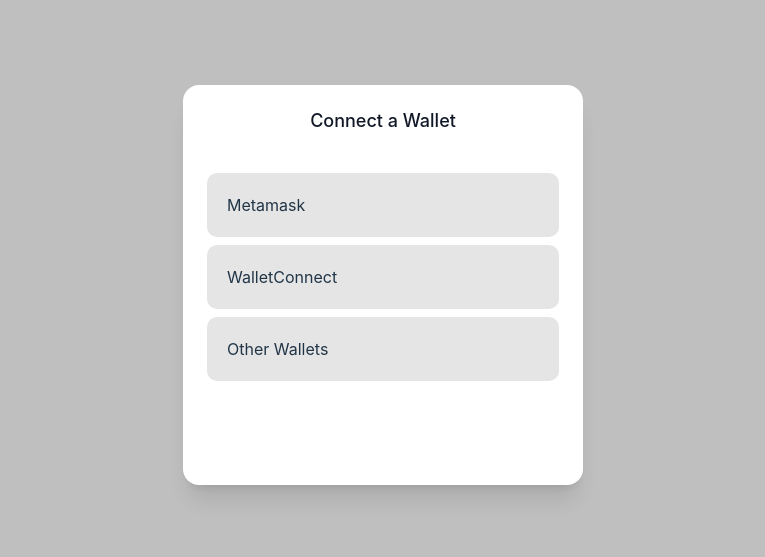
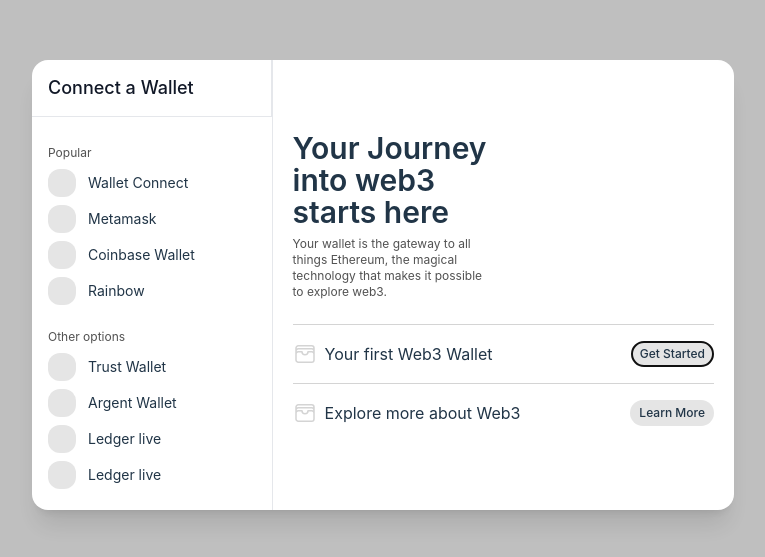
Before and after one commit to 0xparc-space/rc-1, a React (Vite) app: page / in a window 1280 px wide. Shown: the part 115-672 px from the top of the page, without its empty margins (257-1022 px from the left). Built offline with nearby package versions, Linux system fonts and the light colour scheme.

Commit message:
feat: add the finished up modal ui

```diff
--- a/src/App.tsx
+++ b/src/App.tsx
@@ -1,6 +1,7 @@
 import { useState, Fragment } from "react";
 import { Transition, Dialog } from "@headlessui/react";
 import ConnectWalletBtn from "./components/ConnectWalletBtn";
+import Connector from "./components/Connector";
 
 function App() {
   let [isOpen, setIsOpen] = useState(true);
@@ -34,7 +35,7 @@ function App() {
           </Transition.Child>
 
           <div className="fixed inset-0 overflow-y-auto">
-            <div className="flex min-h-full items-center justify-center p-4 text-center">
+            <div className="flex min-h-full items-center justify-center text-center">
               <Transition.Child
                 as={Fragment}
                 enter="ease-out duration-300"
@@ -44,27 +45,92 @@ function App() {
                 leaveFrom="opacity-100 scale-100"
                 leaveTo="opacity-0 scale-95"
               >
-                <Dialog.Panel className="w-[400px] h-[400px] max-w-md transform overflow-hidden rounded-2xl bg-white p-6 text-left align-middle shadow-xl transition-all">
+                <Dialog.Panel className="w-[702px] h-[450px] transform overflow-hidden rounded-2xl bg-white text-left align-middle shadow-xl transition-all">
+                  <div className="flex">
+                    <div className="flex-col h-full w-[400px] border-r">
                       <Dialog.Title
                         as="h3"
-                    className="text-lg font-medium leading-6 text-gray-900 text-center mb-8"
+                        className="text-lg font-medium leading-6 border-r text-gray-900 p-4 mb-3 border-b"
                       >
                         Connect a Wallet
                       </Dialog.Title>
-                  <div className="mt-2">
-                    <ul>
-                      <li className="bg-neutral-200 px-5 py-5 my-2 mt-10 rounded-[10px] hover:bg-gray-300">
-                        Metamask
-                      </li>
-                      <li className="bg-neutral-200 px-5 py-5 my-2 rounded-[10px] hover:bg-gray-300">
-                        WalletConnect
-                      </li>
-                      <li className="bg-neutral-200 px-5 py-5 my-2 rounded-[10px] hover:bg-gray-300">
-                        Other Wallets
-                      </li>
-                    </ul>
+                      <div className="p-4">
+                        <p className="text-neutral-600 text-xs mb-2">Popular</p>
+                        <Connector text={"Wallet Connect"} />
+                        <Connector text={"Metamask"} />
+                        <Connector text={"Coinbase Wallet"} />
+                        <Connector text={"Rainbow"} />
+                        <p className="text-neutral-600 text-xs mt-6 mb-2">
+                          Other options
+                        </p>
+                        <Connector text={"Trust Wallet"} />
+                        <Connector text={"Argent Wallet"} />
+                        <Connector text={"Ledger live"} />
+                        <Connector text={"Ledger live"} />
+                      </div>
                     </div>
 
+                    <div className="flex flex-col w-full m-5 divide divide-y divide-neutral-300 justify-center">
+                      <div>
+                        <h2 className="font-semibold text-[30px] leading-8">
+                          Your Journey
+                          <br />
+                          into web3
+                          <br />
+                          starts here
+                        </h2>
+                        <p className="text-xs w-[200px] mt-2 text-neutral-600">
+                          Your wallet is the gateway to all things Ethereum, the
+                          magical technology that makes it possible to explore
+                          web3.
+                        </p>
+                      </div>
+                      <div className="flex justify-between mt-6 py-4">
+                        <div className="flex justify-start items-center">
+                          <svg
+                            xmlns="http://www.w3.org/2000/svg"
+                            fill="none"
+                            viewBox="0 0 24 24"
+                            stroke-width="1.5"
+                            stroke="currentColor"
+                            className="w-6 h-6 text-neutral-300 mr-2"
+                          >
+                            <path
+                              stroke-linecap="round"
+                              stroke-linejoin="round"
+                              d="M21 12a2.25 2.25 0 00-2.25-2.25H15a3 3 0 11-6 0H5.25A2.25 2.25 0 003 12m18 0v6a2.25 2.25 0 01-2.25 2.25H5.25A2.25 2.25 0 013 18v-6m18 0V9M3 12V9m18 0a2.25 2.25 0 00-2.25-2.25H5.25A2.25 2.25 0 003 9m18 0V6a2.25 2.25 0 00-2.25-2.25H5.25A2.25 2.25 0 003 6v3"
+                            />
+                          </svg>
+                          <p>Your first Web3 Wallet</p>
+                        </div>
+                        <button className="bg-neutral-200 rounded-full text-xs px-2 py-1">
+                          Get Started
+                        </button>
+                      </div>
+                      <div className="flex justify-between py-4">
+                        <div className="flex justify-start items-center">
+                          <svg
+                            xmlns="http://www.w3.org/2000/svg"
+                            fill="none"
+                            viewBox="0 0 24 24"
+                            stroke-width="1.5"
+                            stroke="currentColor"
+                            className="w-6 h-6 text-neutral-300 mr-2"
+                          >
+                            <path
+                              stroke-linecap="round"
+                              stroke-linejoin="round"
+                              d="M21 12a2.25 2.25 0 00-2.25-2.25H15a3 3 0 11-6 0H5.25A2.25 2.25 0 003 12m18 0v6a2.25 2.25 0 01-2.25 2.25H5.25A2.25 2.25 0 013 18v-6m18 0V9M3 12V9m18 0a2.25 2.25 0 00-2.25-2.25H5.25A2.25 2.25 0 003 9m18 0V6a2.25 2.25 0 00-2.25-2.25H5.25A2.25 2.25 0 003 6v3"
+                            />
+                          </svg>
+                          <p>Explore more about Web3</p>
+                        </div>
+                        <button className="bg-neutral-200 rounded-full text-xs px-2 py-1">
+                          Learn More
+                        </button>
+                      </div>
+                    </div>
+                  </div>
                 </Dialog.Panel>
               </Transition.Child>
             </div>
--- /dev/null
+++ b/src/components/Connector.tsx
@@ -0,0 +1,11 @@
+const Connector = ({text}: {text: string}) => {
+	return <>
+	<div className="flex items-center justify-start my-2">
+		<div className="h-7 w-7 rounded-xl bg-neutral-200"></div>
+		<p className="text-sm ml-3">{text}</p>
+	</div>
+	</>
+}
+
+
+export default Connector;
```
Lines whose indentation alone changed are shown as unchanged.
